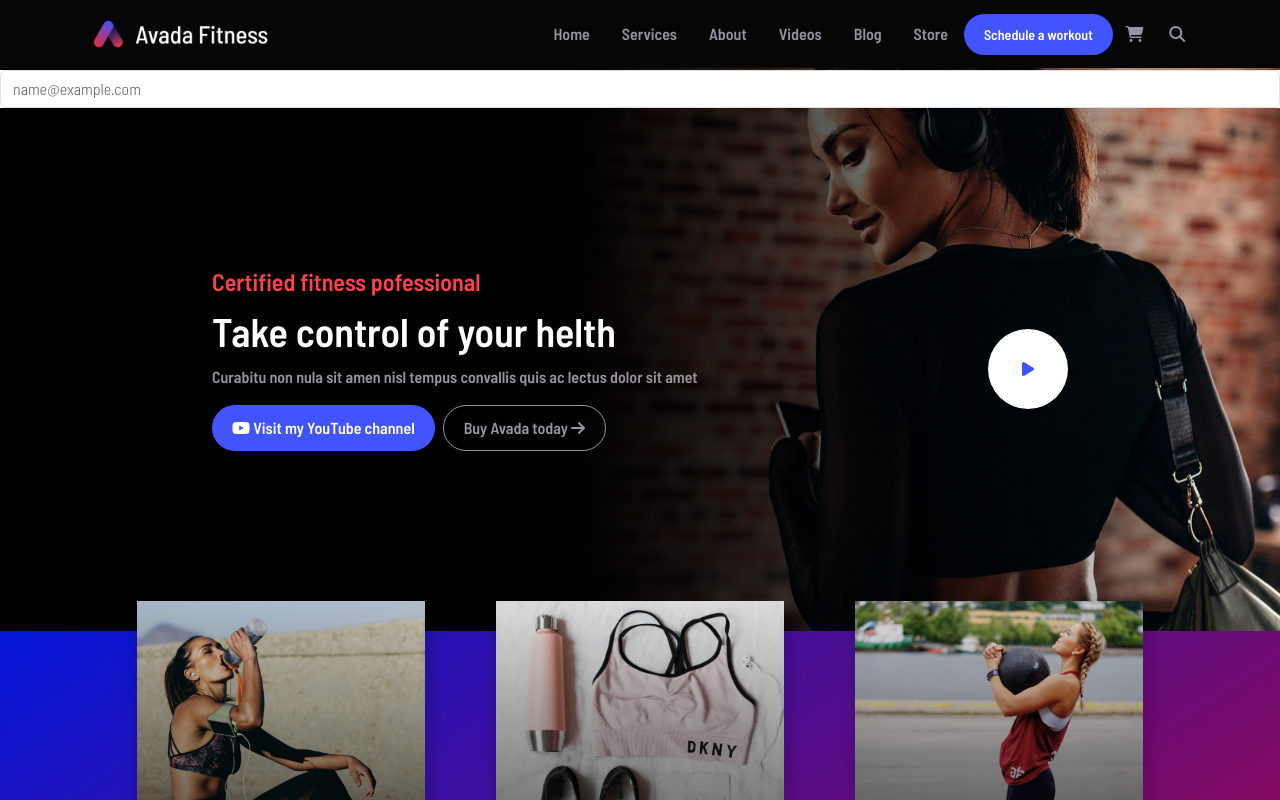
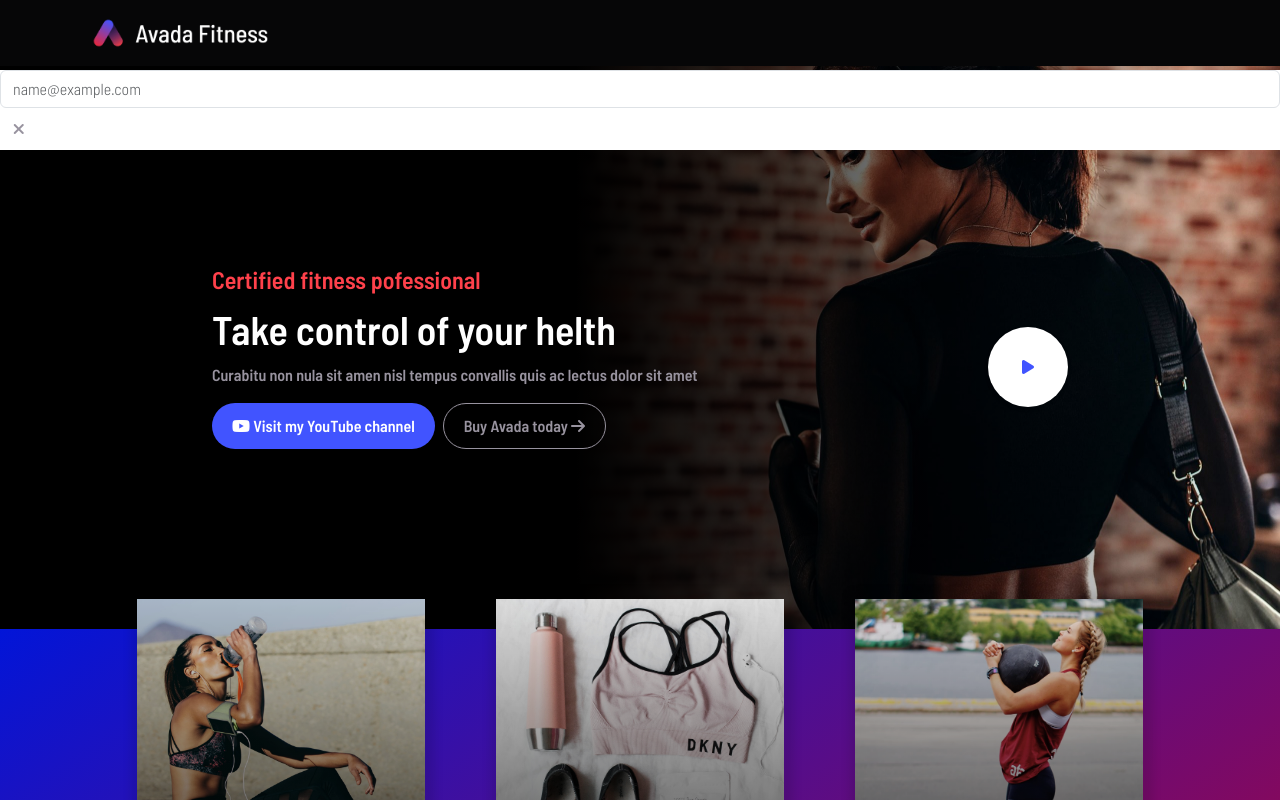
Before and after one commit to emilianogastaldo/proj-html-vuejs, a Vue app: page / in a window 1280 px wide. Both pictures are taken after a click on the icon 1177 px from the left and 34 px from the top of the page. Shown: the top 800 px of the page. Built offline with nearby package versions, Linux system fonts and the light colour scheme.

Commit message:
new navbar

```diff
--- a/src/components/Navbar.vue
+++ /dev/null
@@ -1,131 +0,0 @@
-<script>
-
-import headerLinks from '../data/_headerLinks';
-export default {
-    name: 'Navbar',
-    data() {
-        return {
-            headerLinks: headerLinks,
-            showSearchBar: false, // variabile show su non visibile
-        };
-    },
-    methods: {
-        goToSchedule() {
-            window.location.href = 'https://avada.website/fitness/contact/';
-        },
-        goToCart() {
-            window.location.href = 'https://avada.website/fitness/cart/';
-        },
-        toggleSearchBar() {
-            // Inverto lo stato di showSearchBar al click sull'icona
-            this.showSearchBar = !this.showSearchBar;
-        },
-    },
-};
-</script>
-
-<template>
-    <!-- Amarildo -->
-
-    <div class="navbar d-flex">
-        <div class="d-flex justify-content-between container">
-            <div>
-                <img src="../assets/images/logo.png" alt="Logo" />
-            </div>
-
-            <div class="">
-                <ul v-if="!showSearchBar">
-                    <li v-for="link in headerLinks" :key="link.text">
-                        <a :href="link.url" :class="{ 'active': link.current }">{{ link.text }}</a>
-
-                        <!-- <template v-if="link.text !== 'Home'">
-                            <Dropdown :options="dropdownOptions" />
-                        </template> -->
-                    </li>
-                    <button @click="goToSchedule">Schedule a workout</button>
-                    <i class="icon fa-solid fa-cart-shopping" @click="goToCart"></i>
-                    <i class="icon fa fa-search" @click="toggleSearchBar"></i>
-                </ul>
-
-                <!-- Barra di ricerca -->
-                <div class="search-bar" :class="{ 'active': showSearchBar }">
-                    <input type="email" class="form-control" id="exampleFormControlInput1" placeholder="name@example.com">
-                    <i class="icon fa fa-times" @click="toggleSearchBar"></i>
-                </div>
-            </div>
-        </div>
-    </div>
-</template>
-
-<style lang="scss" scoped>
-.search-bar {
-    position: fixed;
-    top: 70px;
-    left: 0;
-    width: 100%;
-    background-color: #fff;
-    z-index: 1;
-    display: none;
-}
-
-.search-bar.active {
-    display: block;
-}
-
-.navbar {
-    background-color: #060607;
-}
-
-.navbar img {
-    height: 50px;
-    padding: 10px;
-}
-
-.navbar ul {
-    list-style-type: none;
-    margin: 0;
-    padding: 0;
-}
-
-.navbar li {
-    display: inline-block;
-}
-
-.navbar a {
-    font-weight: 600;
-    display: block;
-    color: #98939F;
-    text-align: center;
-    padding: 14px 16px;
-    text-decoration: none;
-}
-
-.navbar a:hover {
-
-    color: #FFFFFF;
-}
-
-
-
-.navbar button {
-    font-weight: 600;
-    background-color: #4154FF;
-    color: white;
-    border-radius: 2rem;
-    border: none;
-    padding: 10px 20px;
-    display: inline-block;
-    font-size: 14px;
-    cursor: pointer;
-}
-
-.navbar button:hover {
-    background-color: #152cff;
-}
-
-.icon {
-    padding: 0.8rem;
-    color: #98939F;
-    cursor: pointer;
-}
-</style>
--- a/src/components/header/Navbar.vue
+++ b/src/components/header/Navbar.vue
@@ -34,7 +34,7 @@ export default {
             </div>
 
             <div class="">
-                <ul>
+                <ul v-if="!showSearchBar">
                     <li v-for="link in headerLinks" :key="link.text">
                         <a :href="link.url" :class="{ 'active': link.current }">{{ link.text }}</a>
 
@@ -50,6 +50,7 @@ export default {
                 <!-- Barra di ricerca -->
                 <div class="search-bar" :class="{ 'active': showSearchBar }">
                     <input type="email" class="form-control" id="exampleFormControlInput1" placeholder="name@example.com">
+                    <i class="icon fa fa-times" @click="toggleSearchBar"></i>
                 </div>
             </div>
         </div>
```
